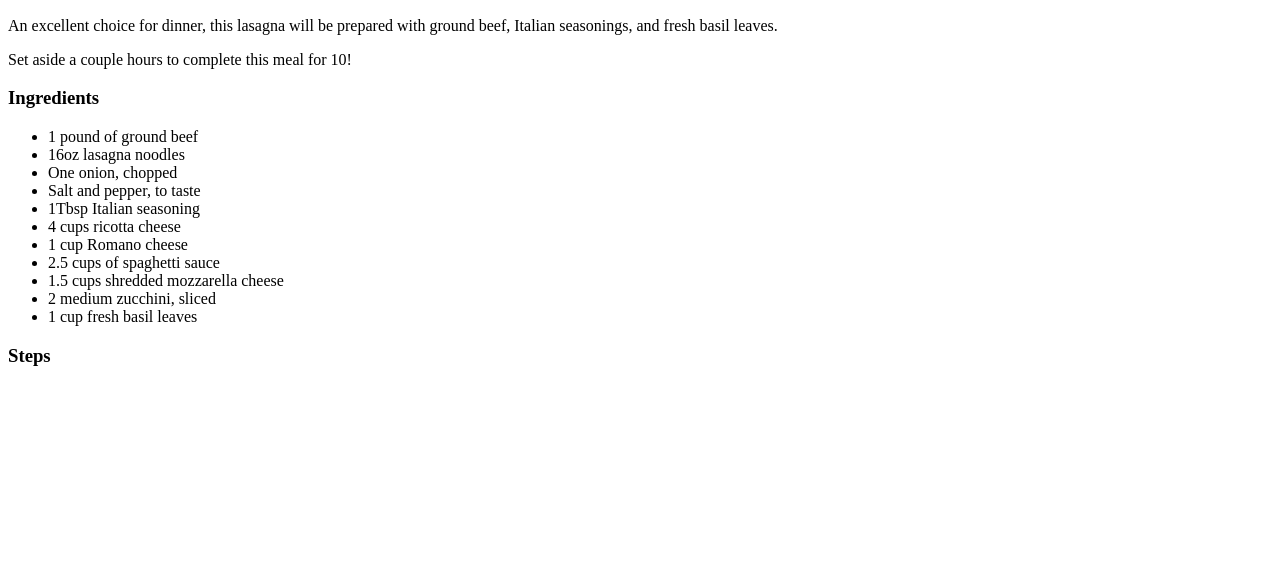
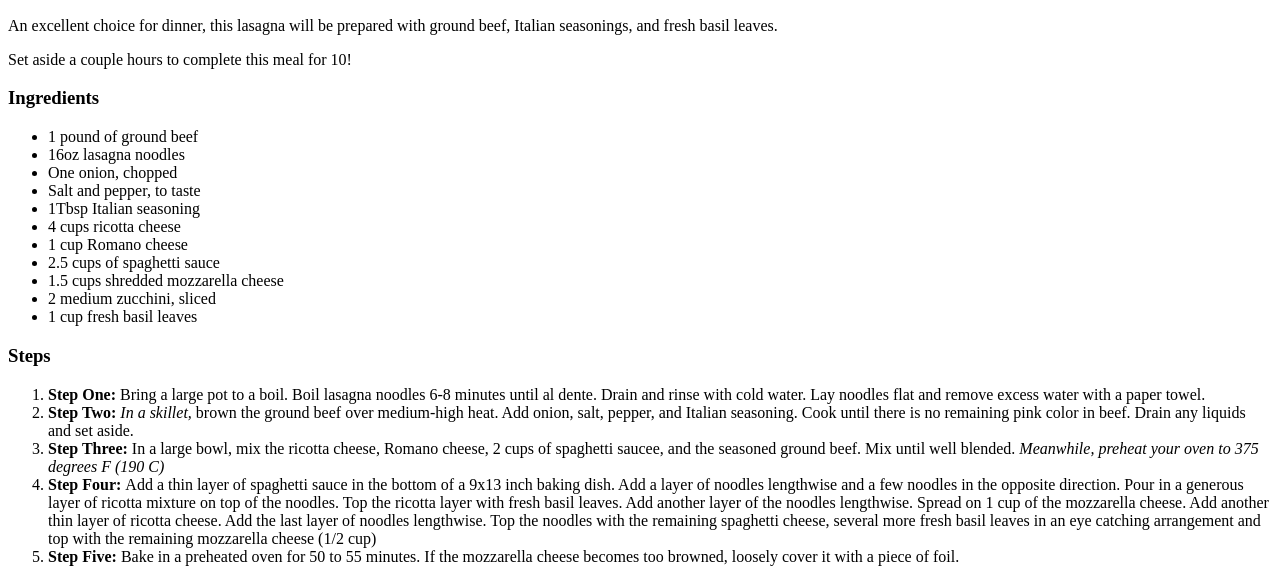
Before and after one commit to christien07/odin-recipes, a plain HTML site: page recipes/lasagna.html in a window 1280 px wide. Shown: the part 434-1016 px from the top of the page. Before the commit the page ends 820 px from the top, so only its background shows below. Drawn offline with Linux system fonts and the light colour scheme.

Commit message:
Add directions to lasagna recipe

```diff
--- a/recipes/lasagna.html
+++ b/recipes/lasagna.html
@@ -26,7 +26,13 @@
         </ul>
         <h3>Steps</h3>
         <ol>
-
+            <li><strong>Step One: </strong>Bring a large pot to a boil. Boil lasagna noodles 6-8 minutes until al dente. Drain and rinse with cold water. Lay noodles flat and remove excess water with a paper towel.</li>
+            <li><strong>Step Two: </strong><em>In a skillet,</em> brown the ground beef over medium-high heat. Add onion, salt, pepper, and Italian seasoning. Cook until there is no remaining pink color in beef. Drain any liquids and set aside.</li>
+            <li><strong>Step Three: </strong>In a large bowl, mix the ricotta cheese, Romano cheese, 2 cups of spaghetti saucee, and the seasoned ground beef. Mix until well blended. <em>Meanwhile, preheat your oven to 375 degrees F (190 C)</em></li>
+            <li><strong>Step Four: </strong>Add a thin layer of spaghetti sauce in the bottom of a 9x13 inch baking dish. Add a layer of noodles lengthwise and a few noodles in the opposite direction. Pour in a generous layer of ricotta mixture on top of the noodles.
+            Top the ricotta layer with fresh basil leaves. Add another layer of the noodles lengthwise. Spread on 1 cup of the mozzarella cheese. Add another thin layer of ricotta cheese. Add the last
+        layer of noodles lengthwise. Top the noodles with the remaining spaghetti cheese, several more fresh basil leaves in an eye catching arrangement and top with the remaining mozzarella cheese (1/2 cup)</li>
+            <li><strong>Step Five: </strong>Bake in a preheated oven for 50 to 55 minutes. If the mozzarella cheese becomes too browned, loosely cover it with a piece of foil.</li>
         </ol>
     </body>
 </html>
```
